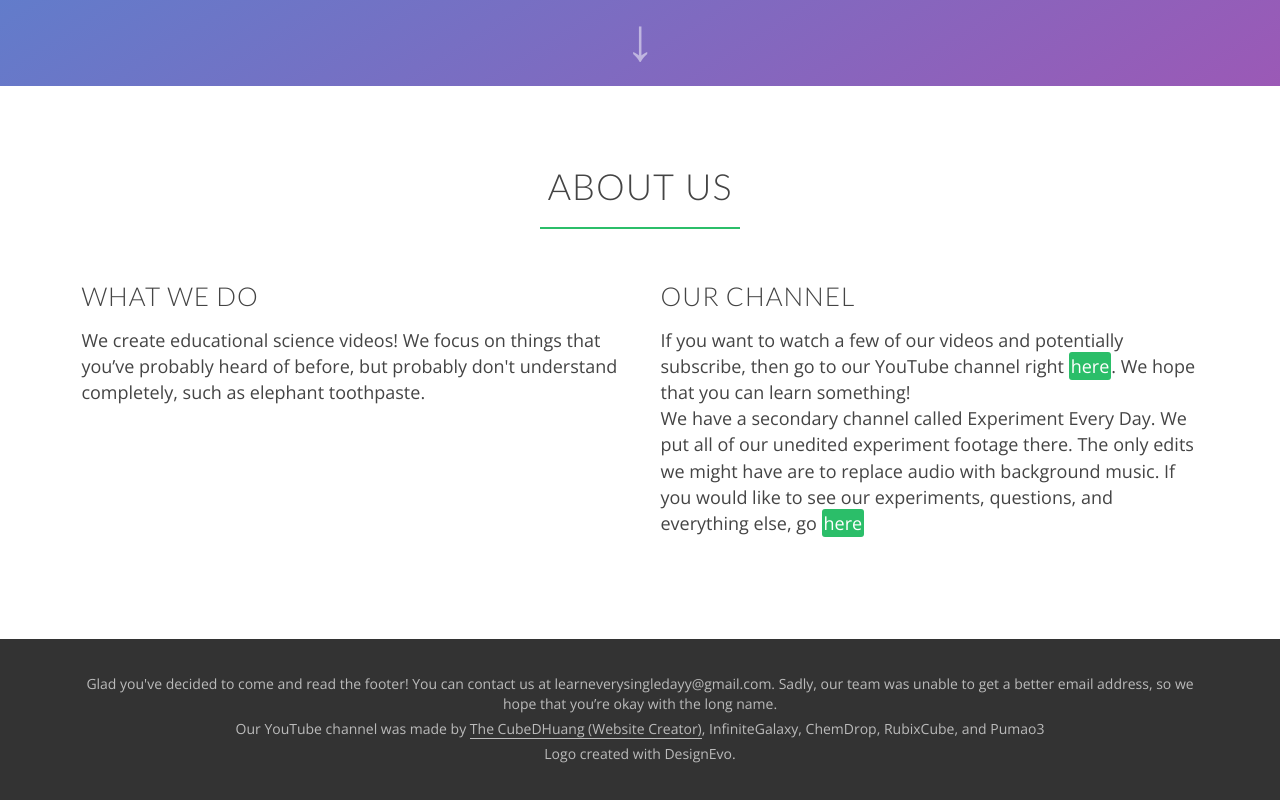
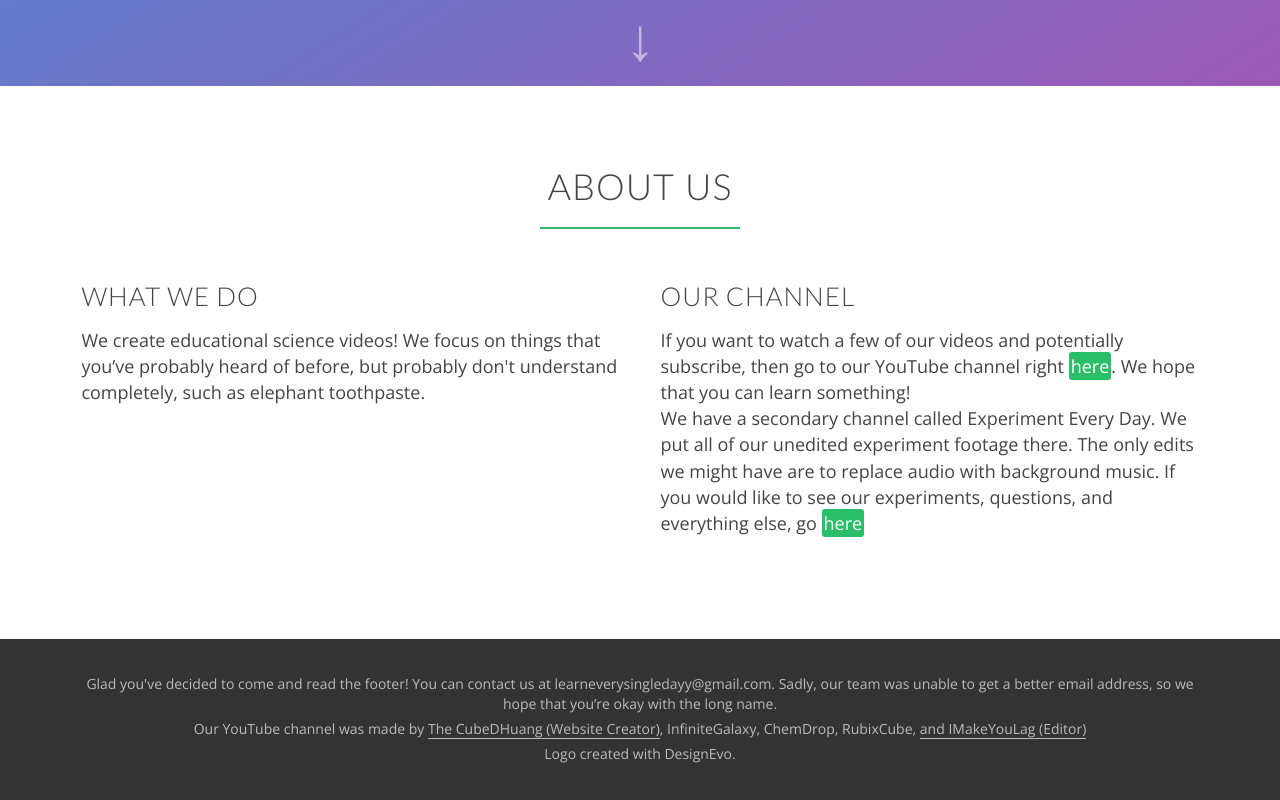
Before and after one commit to learneverysingledayy/Website, a plain HTML site: page index.html in a window 1280 px wide. Shown: the part 714-1514 px from the top of the page. Drawn offline with nearby package versions, Linux system fonts and the light colour scheme.

Commit message:
Update index.html

```diff
--- a/index.html
+++ b/index.html
@@ -104,7 +104,8 @@
 				<p>
 					Our YouTube channel was made by
 					<a href="http://cubedhuang.com">The CubeDHuang (Website Creator)</a>,
-					InfiniteGalaxy, ChemDrop, RubixCube, and Pumao3
+					InfiniteGalaxy, ChemDrop, RubixCube,
+					<a href="https://www.youtube.com/channel/UCvD6_d_5sCKSLNkGo8wBXHQ?view_as=subscriber">and IMakeYouLag (Editor)</a>
 				</p>
 				<p>
 					Logo created with DesignEvo.
```
